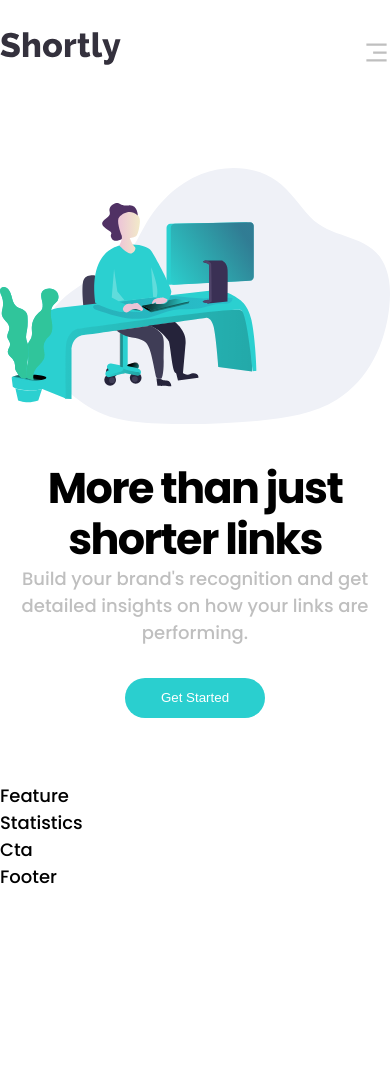
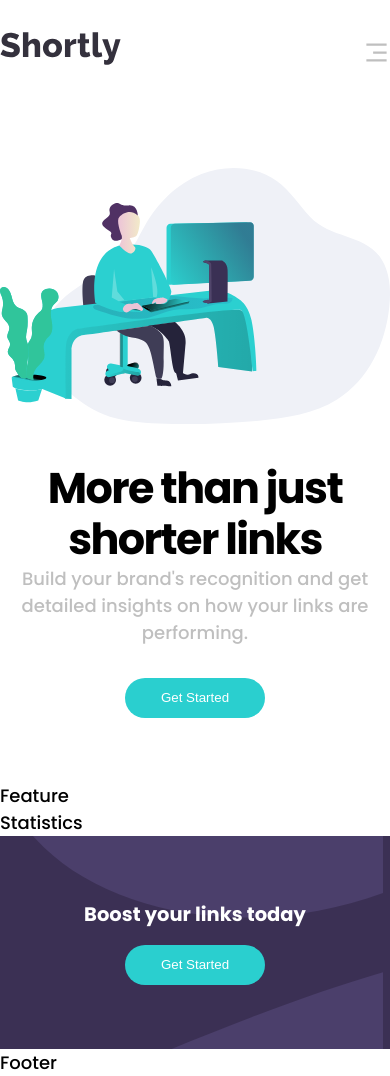
Before and after one commit to paulonkt/React-Infinitas-Learning-SEP-URL-Shortner, a React (Create React App) app in the folder app/: page / in a window 390 px wide. Before the commit the page ends 890 px from the top, so only its background shows below. Built offline with nearby package versions, Linux system fonts and the light colour scheme.

Commit message:
New Cta Component added

```diff
--- a/app/src/components/cta/Cta.tsx
+++ b/app/src/components/cta/Cta.tsx
@@ -1,10 +1,16 @@
 import React from 'react';
 import './cta.css';
+import Button from '../common/button/Button';
 
 const Cta = () => {
 	return (
-		<div>
-			Cta
+		<div className='sep__cta'>
+			<div className="sep__cta-call">
+				<h1>Boost your links today</h1>
+			</div>
+			<div className='sep__cta-button_center'>
+				<Button text="Get Started" height={40} width={140} />
+			</div>
 		</div>
 	)
 }
--- a/app/src/components/cta/cta.css
+++ b/app/src/components/cta/cta.css
@@ -0,0 +1,27 @@
+.sep__cta {
+	background: var(--color-primary-dark-violet) url('../../assets/bg-boost-desktop.svg') no-repeat center;
+	padding: 2rem;
+}
+
+.sep__cta-call h1 {
+	font-size: 3vw;
+	color: white;
+	text-align: center;
+	margin-bottom: 1rem;
+}
+
+.sep__cta-button_center {
+	display: flex;
+	justify-content: center;
+}
+
+@media screen and (max-width: 690px) {
+	.sep__cta {
+		background: var(--color-primary-dark-violet) url('../../assets/bg-boost-mobile.svg') no-repeat center;
+		padding: 4rem;
+	}
+
+	.sep__cta-call h1 {
+		font-size: 5vw;
+	}
+}
```
